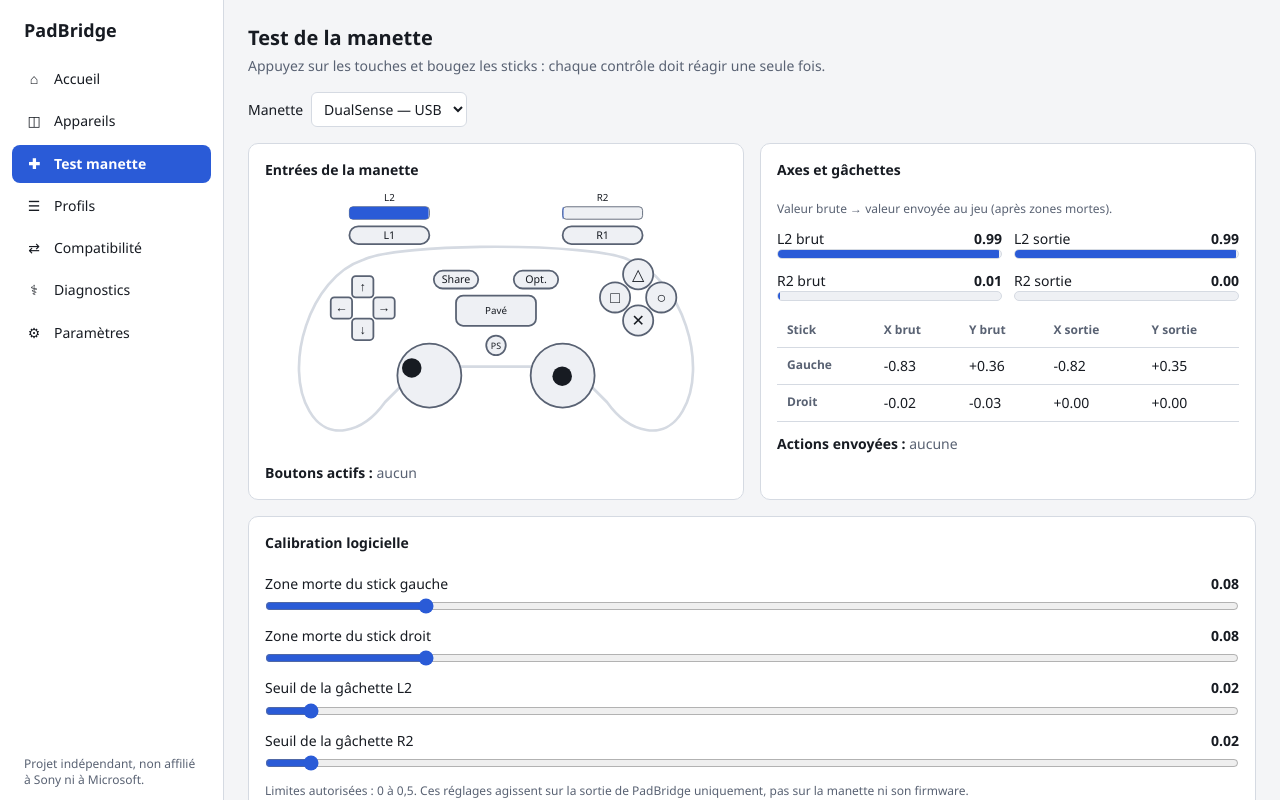
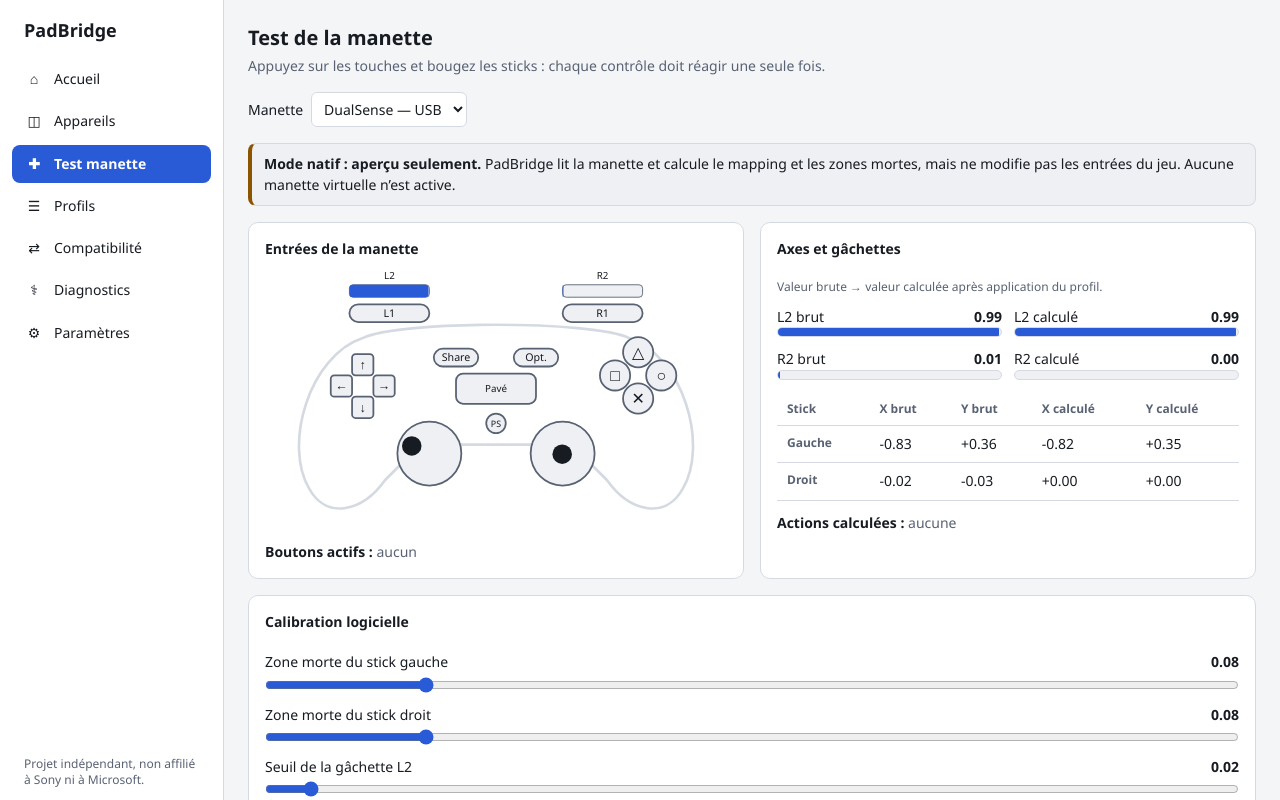
Before and after one commit to saad1937-berra/padbridge, a React (Vite) app: page / in a window 1280 px wide. Both pictures are taken after a click on the button "Tester ma manette". Built offline with nearby package versions, Linux system fonts and the light colour scheme.

Commit message:
fix(ui): distinguish computed preview from game output

```diff
--- a/src/screens/TestScreen.tsx
+++ b/src/screens/TestScreen.tsx
@@ -69,7 +69,7 @@ export function TestScreen({
       const out = await api.saveProfile(draft);
       setSaved(out.profile);
       setDraft(out.profile);
-      setMessage("Réglages enregistrés et appliqués.");
+      setMessage("Profil enregistré. L’aperçu utilise ces réglages ; en mode natif, ils ne modifient pas les commandes reçues par le jeu.");
     } catch (e) {
       setError(toApiError(e));
     }
@@ -84,6 +84,7 @@ export function TestScreen({
   }
 
   const out = sample?.output;
+  const virtualActive = current.mode === "xinput" && current.virtualSessionId !== null;
   return (
     <Page title="Test de la manette" subtitle="Appuyez sur les touches et bougez les sticks : chaque contrôle doit réagir une seule fois.">
       <div className="flex flex-wrap items-center gap-3">
@@ -100,6 +101,12 @@ export function TestScreen({
         {!sample && <span className="muted">En attente d'une première entrée de la manette…</span>}
       </div>
 
+      {!virtualActive && (
+        <div className="notice notice-warn" role="status">
+          <strong>Mode natif : aperçu seulement.</strong> PadBridge lit la manette et calcule le mapping et les zones mortes, mais ne modifie pas les entrées du jeu. Aucune manette virtuelle n’est active.
+        </div>
+      )}
+
       <div className="grid gap-4 lg:grid-cols-2">
         <section className="card" aria-label="Schéma">
           <h2>Entrées de la manette</h2>
@@ -108,15 +115,15 @@ export function TestScreen({
 
         <section className="card flex flex-col gap-3" aria-label="Axes">
           <h2>Axes et gâchettes</h2>
-          <p className="muted m-0 text-xs">Valeur brute → valeur envoyée au jeu (après zones mortes{dirty ? ", avec vos réglages non enregistrés" : ""}).</p>
+          <p className="muted m-0 text-xs">Valeur brute → valeur calculée après application du profil{dirty ? " (aperçu non enregistré)" : ""}.</p>
           <div className="grid grid-cols-2 gap-3">
             <Meter label="L2 brut" value={sample?.l2Raw ?? 0} />
-            <Meter label="L2 sortie" value={out?.lt ?? 0} />
+            <Meter label="L2 calculé" value={out?.lt ?? 0} />
             <Meter label="R2 brut" value={sample?.r2Raw ?? 0} />
-            <Meter label="R2 sortie" value={out?.rt ?? 0} />
+            <Meter label="R2 calculé" value={out?.rt ?? 0} />
           </div>
           <table className="data">
-            <thead><tr><th>Stick</th><th>X brut</th><th>Y brut</th><th>X sortie</th><th>Y sortie</th></tr></thead>
+            <thead><tr><th>Stick</th><th>X brut</th><th>Y brut</th><th>X calculé</th><th>Y calculé</th></tr></thead>
             <tbody>
               <tr>
                 <th scope="row">Gauche</th>
@@ -131,7 +138,7 @@ export function TestScreen({
             </tbody>
           </table>
           <p className="m-0" aria-live="polite">
-            <strong>Actions envoyées :</strong>{" "}
+            <strong>Actions calculées :</strong>{" "}
             {out?.buttons.length ? out.buttons.map((b) => xButtonLabel[b]).join(", ") : <span className="muted">aucune</span>}
           </p>
         </section>
```
